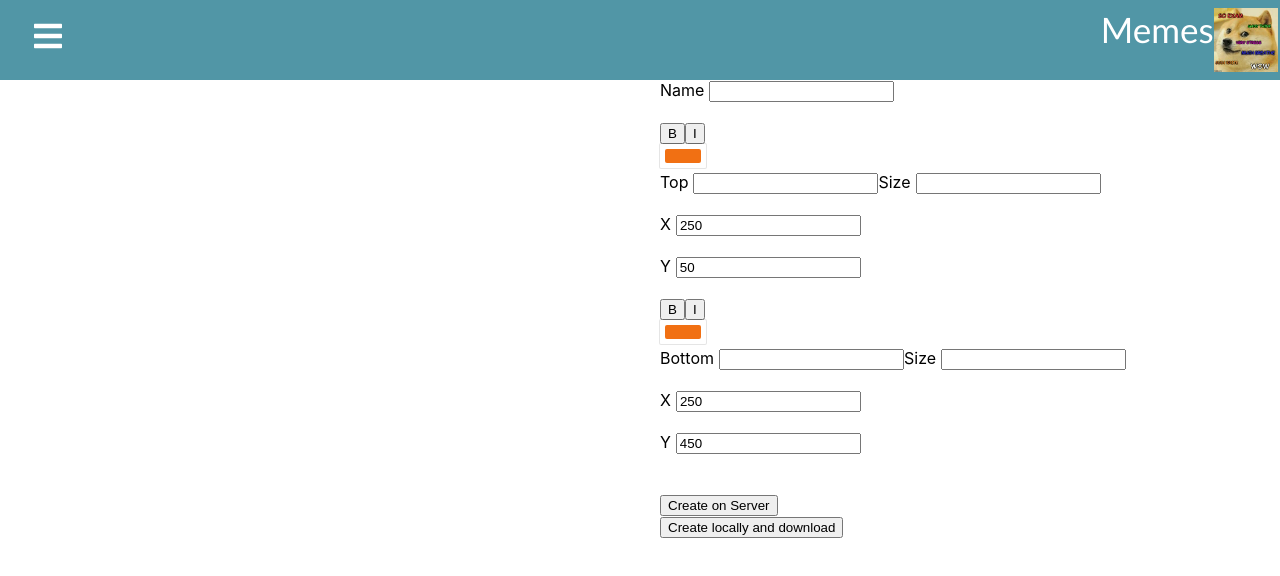
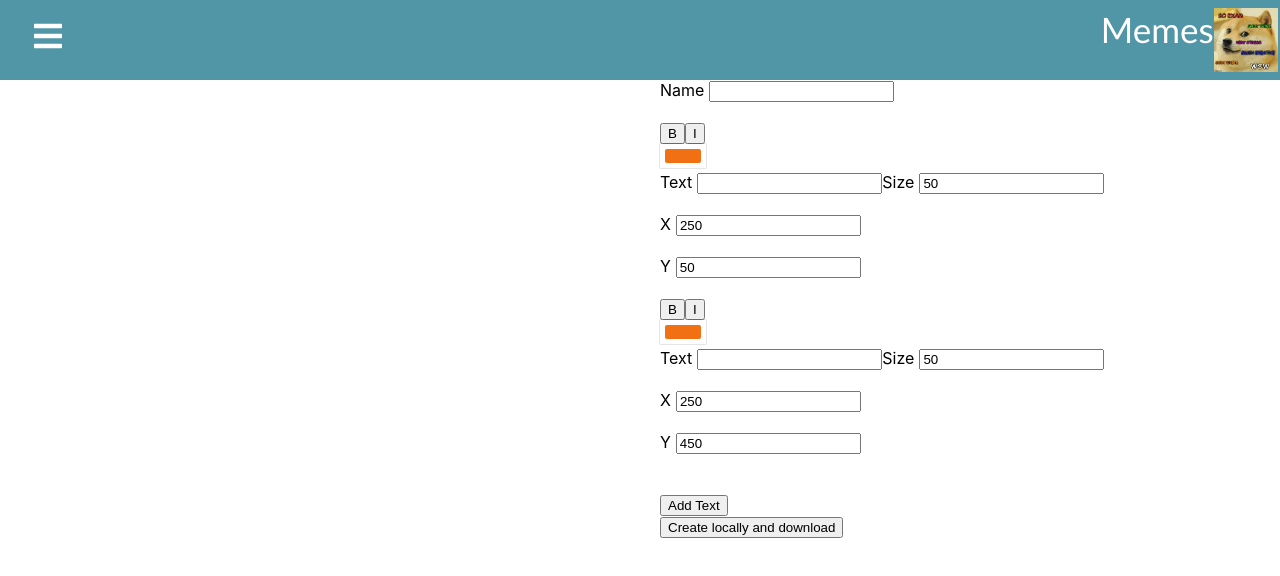
Before and after one commit to fkropfhamer/omm-client, a React (Create React App) app: page /edit-meme/1 in a window 1280 px wide. Shown: the top 576 px of the page. Built offline with nearby package versions, Linux system fonts and the light colour scheme; no server answers.

Commit message:
some refactoring and added support for more than 2 texts

```diff
--- a/src/components/EditMeme.tsx
+++ b/src/components/EditMeme.tsx
@@ -4,25 +4,25 @@ import { apiEndpointUrl } from "../constants";
 import '../css/EditMeme.css'
 import TextEditor from "./TextEditor"
 
+interface Text {
+    text: string,
+    x: number,
+    y: number,
+    size: string,
+    isBold: string
+    isItalic: string
+    hexColor: string
+}
 
 interface RouteParams {id: string}
 
 interface State {
     name: string,
-    bottomText: string,
-    topText: string,
-    topX: number,
-    topY: number,
-    bottomX: number,
-    bottomY: number,
-    topSize: string,
-    bottomSize: string
+    texts: Text[]
 }
 
 export default class EditMeme extends React.Component<RouteComponentProps<RouteParams>, State> {
     private canvas: React.RefObject<any>;
-    private topTextEditor!: React.RefObject<TextEditor>;
-    private bottomTextEditor!: React.RefObject<TextEditor>;
     private img?: HTMLImageElement;
     private imgUrl = "";
 
@@ -30,22 +30,33 @@ export default class EditMeme extends React.Component<RouteComponentProps<RouteP
         super(props);
 
         this.canvas = React.createRef();
-        this.topTextEditor = React.createRef();
-        this.bottomTextEditor = React.createRef();
 
         this.state = {
             name: "",
-            bottomText: "",
-            topText: "",
-            topX: 250,
-            topY: 50,
-            bottomX: 250,
-            bottomY: 450,
-            topSize: "50",
-            bottomSize: "50"
+            texts: [
+                {
+                    text: "",
+                    x: 250,
+                    y: 50,
+                    size: "50",
+                    isBold: "",
+                    isItalic: "",
+                    hexColor: "#F17013"
+                },
+                {
+                    text: "",
+                    x: 250,
+                    y: 450,
+                    size: "50",
+                    isBold: "",
+                    isItalic: "",
+                    hexColor: "#F17013"
+                }
+            ]
         }
 
         this.drawMeme = this.drawMeme.bind(this);
+        this.addText = this.addText.bind(this);
     }
 
     async componentDidMount() {
@@ -77,23 +88,17 @@ export default class EditMeme extends React.Component<RouteComponentProps<RouteP
         const ctx = this.canvas.current.getContext('2d');
 
         ctx.textAlign = "center";
-        console.log(this.state.topSize)
         ctx.clearRect(0, 0, canvas.width, canvas.height);
         ctx.drawImage(this.img, 0, 0, canvas.width, canvas.height)
 
-        const topTextEditorState = this.topTextEditor.current?.state;
-
-        ctx.font = topTextEditorState?.size + "px Comic Sans MS" + topTextEditorState?.isBold + topTextEditorState?.isItalic;
-        ctx.fillStyle = topTextEditorState?.hexColor;
-        ctx.fillText(topTextEditorState?.text, topTextEditorState?.x, topTextEditorState?.y);
-
-
-        const bottomTextEditorState = this.bottomTextEditor.current?.state;
-        ctx.font = bottomTextEditorState?.size + "px Comic Sans MS" + bottomTextEditorState?.isBold + bottomTextEditorState?.isItalic;
-        ctx.fillStyle = bottomTextEditorState?.hexColor;
-        ctx.fillText(bottomTextEditorState?.text, bottomTextEditorState?.x, bottomTextEditorState?.y);
+        this.state.texts.forEach(text => {
+            ctx.font = text.size + "px Comic Sans MS" + text.isBold + text.isItalic;
+            ctx.fillStyle = text.hexColor;
+            ctx.fillText(text.text, text.x, text.y);
+        });
     }
 
+    /*
     private async onCreateOnServer(event: React.MouseEvent<HTMLButtonElement, MouseEvent>) {
         const res = await fetch(apiEndpointUrl + 'meme', {
             method: 'POST',
@@ -115,6 +120,7 @@ export default class EditMeme extends React.Component<RouteComponentProps<RouteP
 
         this.props.history.push('/show-meme/' + json.data.id)
     }
+    */
 
     private downloadPNG(filename = 'canvas.png') {
         const dataURL = this.canvas.current.toDataURL('image/png');
@@ -138,6 +144,26 @@ export default class EditMeme extends React.Component<RouteComponentProps<RouteP
         this.downloadPNG();
     }
 
+    private onTextChange(idx: number, text: Text) {
+        const newTexts = [...this.state.texts];
+        newTexts[idx] = text;
+        this.setState({texts: newTexts}, () => this.drawMeme());
+    }
+
+    private addText() {
+        const newText = {
+            text: "",
+            x: 250,
+            y: 250,
+            size: "50",
+            isBold: "",
+            isItalic: "",
+            hexColor: "#F17013"
+        };
+
+        this.setState({texts: [...this.state.texts, newText]})
+    }
+
     render() {
         return (
             <div>
@@ -149,12 +175,12 @@ export default class EditMeme extends React.Component<RouteComponentProps<RouteP
                         <span><input id="name" type="text" onChange={(event: React.ChangeEvent<HTMLInputElement>) => this.setState({name: event.target.value})}></input></span>
                         <br/>
 
-                        <TextEditor name="Top" x={250} y={50} ref={this.topTextEditor} drawMeme={this.drawMeme}></TextEditor>
-                        <TextEditor name="Bottom" x={250} y={450} ref={this.bottomTextEditor} drawMeme={this.drawMeme}></TextEditor>
-
+                        {this.state.texts.map((text, idx) => <TextEditor key={idx} text={text} onChange={(text) => {this.onTextChange(idx, text)}}/>)}
 
                         <br />
-                        <button onClick={this.onCreateOnServer}>Create on Server</button>
+                        <button onClick={this.addText}>Add Text</button>
+                        <br />
+                        {/*<button onClick={this.onCreateOnServer}>Create on Server</button>*/}
                         <button onClick={this.onCreateLocally}>Create locally and download</button>
                     </div>
                 </div>
--- a/src/components/TextEditor.tsx
+++ b/src/components/TextEditor.tsx
@@ -1,15 +1,7 @@
 import React, { Component } from "react";
-import { SketchPicker } from "react-color";
 import SketchColorPicker from '../js/SketchColorPicker';
 
-interface Props {
-    name: string
-    x: number,
-    y: number,
-    drawMeme: () => void
-}
-interface State {
-    name: string,
+interface Text {
     text: string,
     x: number,
     y: number,
@@ -19,24 +11,18 @@ interface State {
     hexColor: string
 }
 
-export default class TextEditor extends Component<Props, State> {
+interface Props {
+    text: Text
+    onChange: (text: Text) => void
+}
+
+export default class TextEditor extends Component<Props> {
     private colorPicker: React.RefObject<any>;
 
     constructor(props: Props) {
         super(props);
 
         this.colorPicker = React.createRef();
-
-        this.state = {
-            name: this.props.name,
-            text: "",
-            x: this.props.x,
-            y: this.props.y,
-            size: "50",
-            isBold: "",
-            isItalic: "",
-            hexColor: "#F17013"
-        }
 
         this.onTextChange = this.onTextChange.bind(this);
         this.onTextSizeChange = this.onTextSizeChange.bind(this);
@@ -49,48 +35,70 @@ export default class TextEditor extends Component<Props, State> {
 
     private onTextChange(event: React.ChangeEvent<HTMLInputElement>) {
         event.preventDefault();
-        console.log(this.colorPicker.current.state.color)
-        this.setState({text: event.target.value}, () => this.props.drawMeme())
+        console.log(this.colorPicker.current.state.color);
+        const newText = Object.assign({}, this.props.text);
+        newText.text = event.target.value;
+        this.props.onChange(newText);
     }
 
     private onTextSizeChange(event: React.ChangeEvent<HTMLInputElement>) {
         event.preventDefault();
 
-        this.setState({size: event.target.value}, () => this.props.drawMeme())
+        const newText = Object.assign({}, this.props.text);
+        newText.size = event.target.value;
+        this.props.onChange(newText);
     }
 
     private onXChange(event: React.ChangeEvent<HTMLInputElement>) {
         event.preventDefault();
 
-        this.setState({x: parseInt(event.target.value)},  () => this.props.drawMeme())
+        const newText = Object.assign({}, this.props.text);
+        newText.x = parseInt(event.target.value);
+        this.props.onChange(newText);
     }
 
     private onYChange(event: React.ChangeEvent<HTMLInputElement>) {
         event.preventDefault();
 
-        this.setState({y: parseInt(event.target.value)},  () => this.props.drawMeme())
+        const newText = Object.assign({}, this.props.text);
+        newText.y = parseInt(event.target.value);
+        this.props.onChange(newText);
     }
 
     private onBoldClick(event: React.MouseEvent<HTMLButtonElement>) {
         event.preventDefault();
 
-        if (this.state.isBold === "bold")
-            this.setState({isBold: ""},  () => this.props.drawMeme())
-        else
-            this.setState({isBold: "bold"},  () => this.props.drawMeme())
+        let isBold = "";
+        if (this.props.text.isBold === "bold") {
+            isBold = "";
+        } else {
+            isBold = "bold";
+        }
+
+        const newText = Object.assign({}, this.props.text);
+        newText.isBold = isBold;
+        this.props.onChange(newText);
     }
 
     private onItalicClick(event: React.MouseEvent<HTMLButtonElement>) {
         event.preventDefault();
 
-        if (this.state.isItalic === "italic")
-            this.setState({isItalic: ""},  () => this.props.drawMeme())
-        else
-            this.setState({isItalic: "italic"},  () => this.props.drawMeme())
+        let isItalic = "";
+        if (this.props.text.isItalic === "italic") {
+            isItalic = "";
+        } else {
+            isItalic = "italic";
+        }
+
+        const newText = Object.assign({}, this.props.text);
+        newText.isItalic = isItalic;
+        this.props.onChange(newText);
     }
 
     private onColorChange(newHexColor: string) {
-        this.setState({hexColor: newHexColor}, () => this.props.drawMeme())
+        const newText = Object.assign({}, this.props.text);
+        newText.hexColor = newHexColor;
+        this.props.onChange(newText);
     }
 
     render(){
@@ -100,22 +108,22 @@ export default class TextEditor extends Component<Props, State> {
                 <button  onClick = {this.onItalicClick}>I</button>
                 <SketchColorPicker ref={this.colorPicker} onColorChange={this.onColorChange}></SketchColorPicker>
 
-                <label htmlFor="text">{this.state.name}</label>
+                <label htmlFor="text">Text</label>
                 <span>
-                    <input id="text" type="text" onChange={this.onTextChange}></input>
+                    <input id="text" type="text" onChange={this.onTextChange} value={this.props.text.text}></input>
                 </span>
 
                 <label htmlFor="size">Size</label>
                 <span>
-                    <input id="size" type="text" onChange={this.onTextSizeChange}></input>
+                    <input id="size" type="text" onChange={this.onTextSizeChange} value={this.props.text.size}></input>
                 </span>
                 <br/>
 
                 <label htmlFor="x">X</label>
-                <span><input id="x" type="number" value={this.state.x} onChange={this.onXChange}></input></span>
+                <span><input id="x" type="number" value={this.props.text.x} onChange={this.onXChange}></input></span>
                 <br/>
                 <label htmlFor="y">Y</label>
-                <span><input id="y" type="number" value={this.state.y} onChange={this.onYChange}></input></span>
+                <span><input id="y" type="number" value={this.props.text.y} onChange={this.onYChange}></input></span>
                 <br/>
             </div>
         )
```
